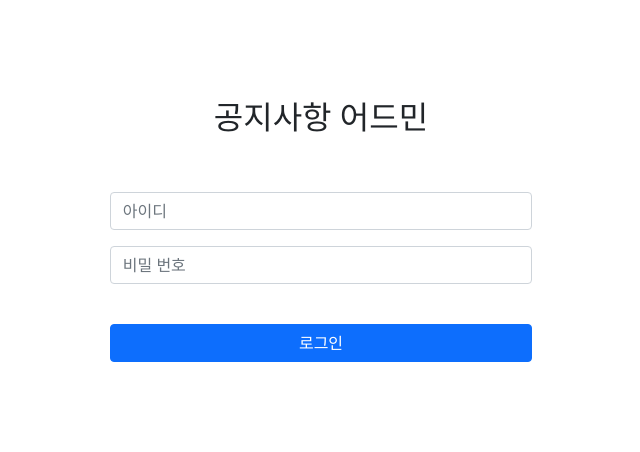
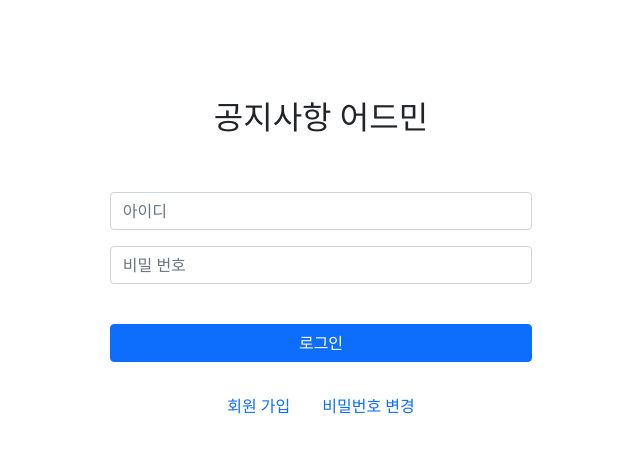
Before and after one commit to sehonge/NoticeAdmin, a React (Create React App) app: page /login in a window 1280 px wide. Shown: the top 452 px of the page, without its empty margins (319-959 px from the left). Built offline with nearby package versions, Linux system fonts and the light colour scheme.

Commit message:
fetch method:"Get"에서 SyntaxError: Unexpected token < in JSON at position 0 발생

```diff
--- a/src/notice/ChangePasswordPage.js
+++ b/src/notice/ChangePasswordPage.js
@@ -1,7 +1,14 @@
+import {Container} from "react-bootstrap";
 
 
 const ChangePasswordPage = () => {
 
+
+    return (
+        <Container>
+            <text>changePassword</text>
+        </Container>
+    )
 }
 
 export default ChangePasswordPage;
--- a/src/notice/InitialPage.js
+++ b/src/notice/InitialPage.js
@@ -1,18 +1,30 @@
-import {Container, Form, Row} from "react-bootstrap";
+import {Container, Form, Nav, NavItem, Row} from "react-bootstrap";
 import Button from "react-bootstrap/Button";
 import {useState} from "react";
+import {get} from "../utils/fetchutil";
+import {useNavigate} from "react-router-dom";
 
 const InitialPage = () => {
 
     const [user, setUser] = useState({
-        id: "",
-        password: ""
+        userId: '',
+        password: ''
     })
+
+    let navigate = useNavigate();
 
     const handleSubmit = (e) => {
         e.preventDefault();
 
+        get("/user/login", user)
+            .then(sessionStorage.setItem("userId", user.userId))
+            .then(navigate("/", {replace: true}))
+            .catch(e => console.log(e))
 
+
+        // .then(sessionStorage.setItem("id", user.id))
+        // .then(navigate("/", {replace: true}))
+        // .catch(console.log(e.type))
     }
 
     const onChange = (e) => {
@@ -24,13 +36,13 @@ const InitialPage = () => {
     }
 
     return (
-        <Container style={{width: "33%", alignItems:"center", justifyContent:"center", marginTop:"50px"}}>
+        <Container style={{width: "33%", alignItems: "center", justifyContent: "center", marginTop: "50px"}}>
             <div className="py-5 text-center">
                 <h2>공지사항 어드민</h2>
             </div>
             <Form onSubmit={handleSubmit}>
                 <Form.Group as={Row} className="mb-3">
-                    <Form.Control id="id" name="id" placeholder="아이디" value={user.id} onChange={onChange}/>
+                    <Form.Control id="userId" name="userId" placeholder="아이디" value={user.id} onChange={onChange}/>
                 </Form.Group>
 
                 <Form.Group as={Row} className="mb-3">
@@ -46,8 +58,16 @@ const InitialPage = () => {
                 </Row>
             </Form>
 
+            <br/>
             <Container>
-
+                <Nav className="justify-content-center">
+                    <NavItem>
+                        <Nav.Link href="/register">회원 가입</Nav.Link>
+                    </NavItem>
+                    <NavItem>
+                        <Nav.Link href="/changePassword">비밀번호 변경</Nav.Link>
+                    </NavItem>
+                </Nav>
             </Container>
         </Container>
     )
--- a/src/notice/RegisterPage.js
+++ b/src/notice/RegisterPage.js
@@ -1,6 +1,12 @@
+import {Container} from "react-bootstrap";
 
 const RegisterPage = () => {
 
+    return (
+        <Container>
+            <text>회원 가입</text>
+        </Container>
+    )
 }
 
 export default RegisterPage;
--- a/src/utils/fetchutil.js
+++ b/src/utils/fetchutil.js
@@ -1,7 +1,7 @@
 import snakeToCamel from "./jsonutil";
 
 const commonHeader = {
-    'X-Requested-With':'XMLHttpRequest'
+    'X-Requested-With': 'XMLHttpRequest'
 };
 
 export const get = (url, parameters) => {
@@ -14,13 +14,15 @@ export const get = (url, parameters) => {
             .join('&');
     }
 
+    console.log(url + query);
+
     return fetch(url + query, {
         method: "GET",
         headers: {
             ...commonHeader
         }
     })
-        .then(result => result.json())
+        .then(result => console.log(result.json()))
         .catch(e => console.log(e))
 };
 
```
